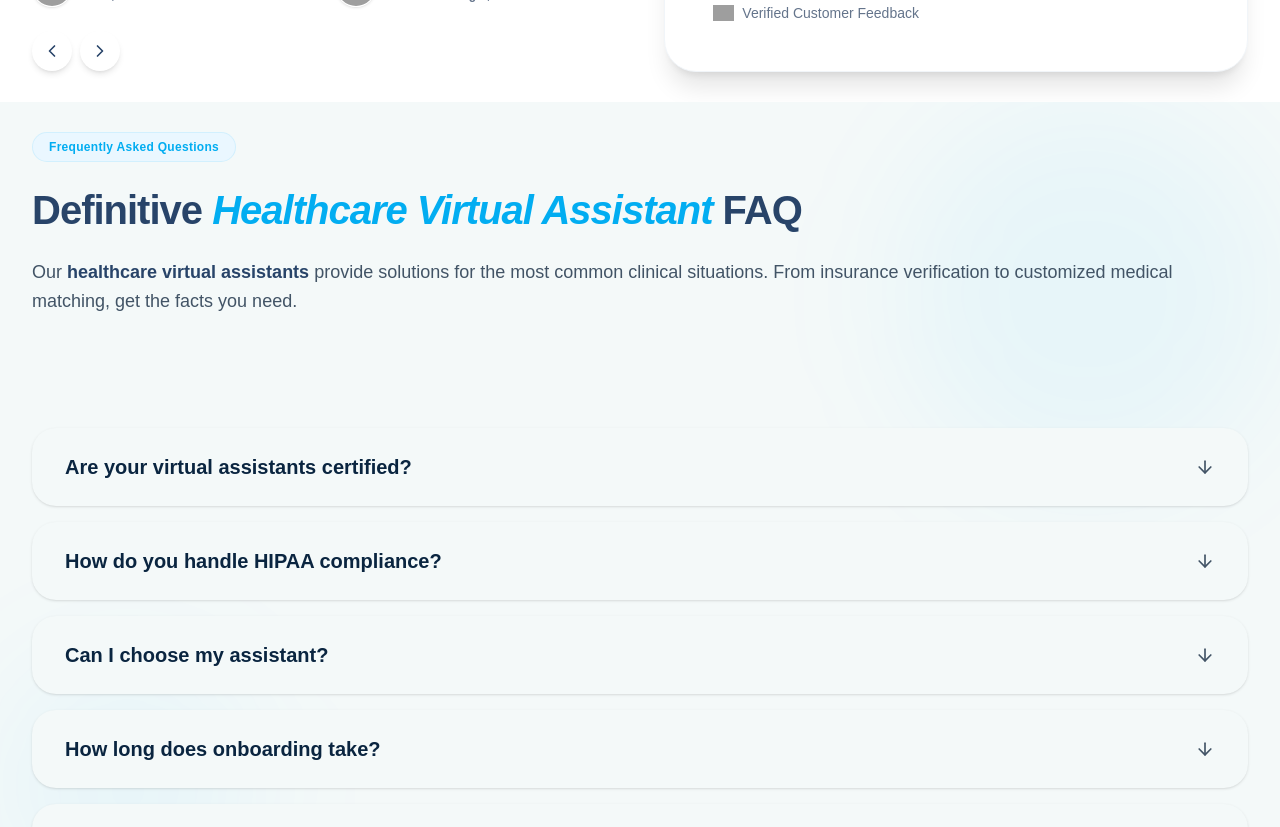
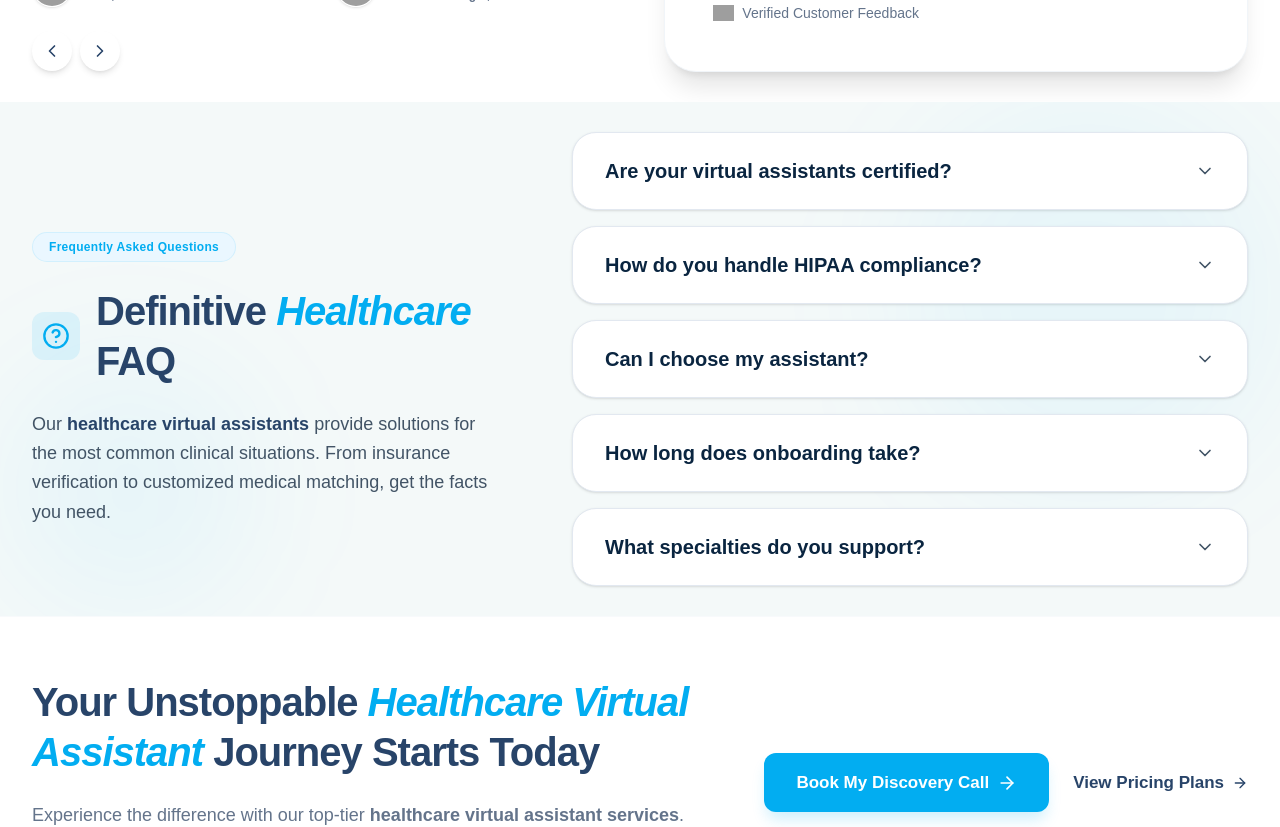
Before and after one commit to hamidrajaofficial/MVA-Star-Billing-Solutions-, a React (Vite) app: page / in a window 1280 px wide. Shown: the part 6620-7447 px from the top of the page. Built offline with nearby package versions, Linux system fonts and the light colour scheme; grey boxes are pictures that could not be loaded.

Commit message:
feat(faq): update FAQ layout and icons
Improve FAQ section visual presentation by adding a header icon and implementing sticky positioning for the heading on desktop. Update the README banner.

```diff
--- a/src/components/sections/FAQ.tsx
+++ b/src/components/sections/FAQ.tsx
@@ -1,6 +1,6 @@
 import { useState } from 'react';
 import { motion, AnimatePresence } from 'motion/react';
-import { ArrowDown } from 'lucide-react';
+import { HelpCircle, ChevronDown } from 'lucide-react';
 
 const faqs = [
   {
@@ -39,14 +39,19 @@ export default function FAQ({ bgColor = "bg-section-bg", items = faqs }: Props)
         <div className="relative z-10 grid lg:grid-cols-12 gap-12 lg:gap-20">
 
           {/* Left Content: Heading and Description */}
-          <div className="lg:col-span-12 lg:col-span-5">
+          <div className="col-span-12 lg:col-span-5 lg:sticky lg:top-[100px] self-start">
             <div className="mb-8">
               <div className="badge-teal">
                 Frequently Asked Questions
               </div>
-              <h2 className="mb-6 tracking-tight">
-                Definitive <span className="text-primary italic">Healthcare Virtual Assistant</span> FAQ
-              </h2>
+              <div className="flex items-center gap-4 mb-6">
+                <div className="w-12 h-12 rounded-xl bg-primary/10 flex items-center justify-center text-primary flex-shrink-0">
+                  <HelpCircle className="w-7 h-7" />
+                </div>
+                <h2 className="tracking-tight text-navy-dark leading-tight">
+                  Definitive <span className="text-primary italic">Healthcare</span> FAQ
+                </h2>
+              </div>
 
               <p className="text-[#425466] text-lg leading-relaxed">
                 Our <span className="font-semibold text-navy-dark">healthcare virtual assistants</span> provide solutions for the most common clinical situations. From insurance verification to customized medical matching, get the facts you need.
@@ -55,12 +60,12 @@ export default function FAQ({ bgColor = "bg-section-bg", items = faqs }: Props)
           </div>
 
           {/* Right Content: FAQ Accordion */}
-          <div className="lg:col-span-12 lg:col-span-7">
+          <div className="col-span-12 lg:col-span-7">
             <div className="space-y-4">
               {items.map((faq, index) => (
                 <div
                   key={index}
-                  className="bg-section-bg rounded-[24px] px-6 md:px-8 border border-transparent hover:border-primary/20 transition-all shadow-sm"
+                  className="bg-white rounded-[24px] px-6 md:px-8 border border-[#E2E8F0] hover:border-primary/20 transition-all shadow-sm"
                 >
                   <button
                     onClick={() => setOpenIndex(openIndex === index ? null : index)}
@@ -74,7 +79,7 @@ export default function FAQ({ bgColor = "bg-section-bg", items = faqs }: Props)
                       transition={{ duration: 0.3 }}
                       className={`flex-shrink-0 ${openIndex === index ? 'text-primary' : 'text-[#425466]'}`}
                     >
-                      <ArrowDown className="w-5 h-5 transition-transform" />
+                      <ChevronDown className="w-5 h-5 transition-transform" />
                     </motion.div>
                   </button>
 
```
Also changed, not shown: 1 other file (tests, documents, lock files or other folders).
